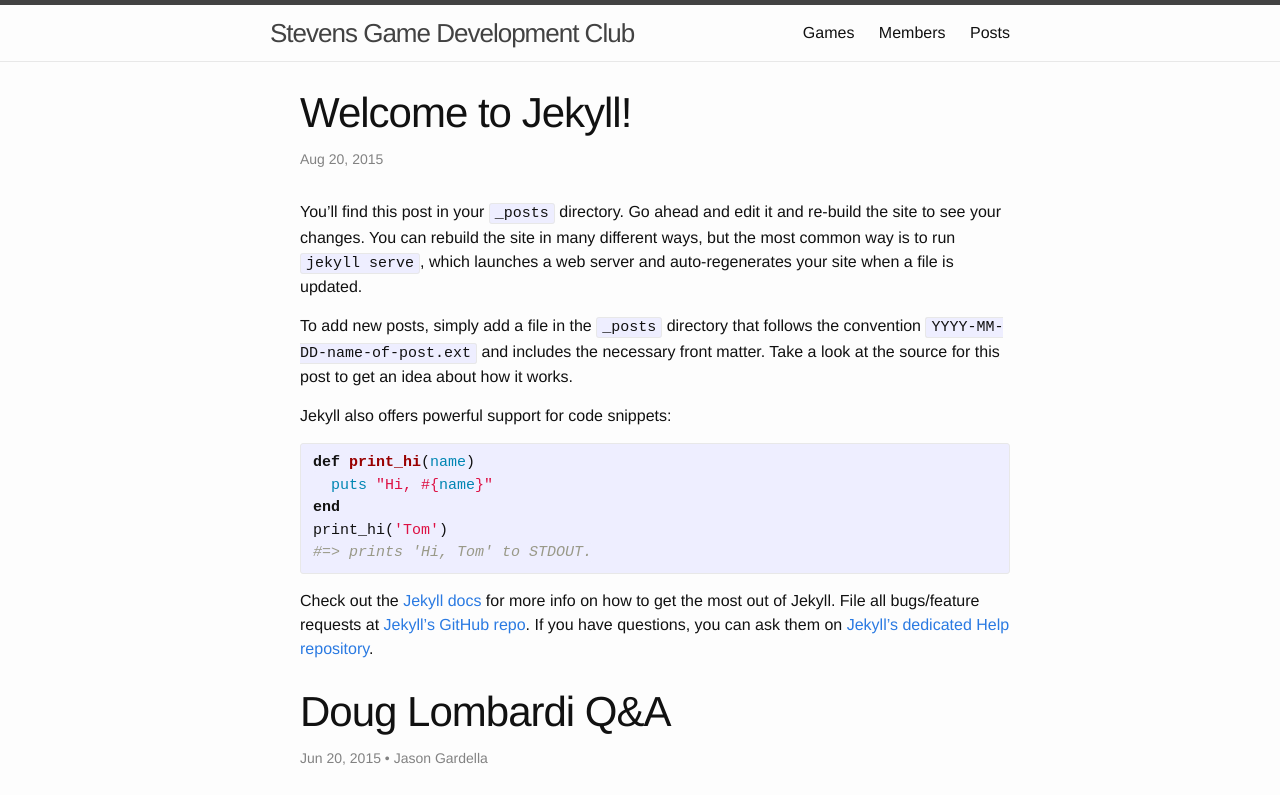
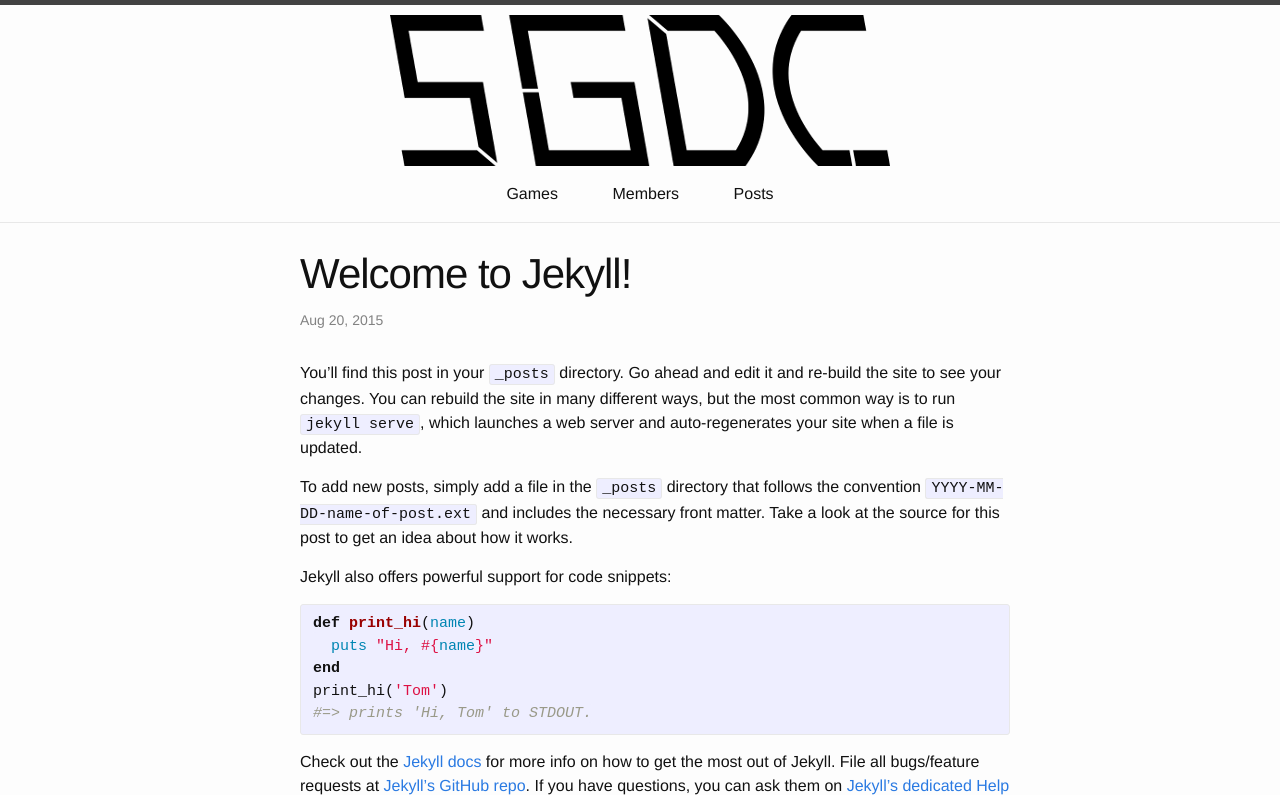
Before and after one commit to sgdc/sgdc.github.io, a Jekyll site: the page built from index.html, in a window 1280 px wide, cut to the strip 0-795 px from the top of the page. Built offline with Jekyll 4.4.1, drawn with Linux system fonts in a browser that asks for light colours.

Commit message:
Begin revamping site style.

```diff
--- a/_includes/header.html
+++ b/_includes/header.html
@@ -2,24 +2,16 @@
 
   <div class="wrapper">
 
-    <a class="site-title" href="{{ site.baseurl }}/">{{ site.title }}</a>
+    <a class="site-title" href="{{ site.baseurl }}/">
+      <img src="img/logo.png" alt="SGDC Logo">
+    </a>
 
     <nav class="site-nav">
-      <a href="#" class="menu-icon">
-        <svg viewBox="0 0 18 15">
-          <path fill="#424242" d="M18,1.484c0,0.82-0.665,1.484-1.484,1.484H1.484C0.665,2.969,0,2.304,0,1.484l0,0C0,0.665,0.665,0,1.484,0 h15.031C17.335,0,18,0.665,18,1.484L18,1.484z"/>
-          <path fill="#424242" d="M18,7.516C18,8.335,17.335,9,16.516,9H1.484C0.665,9,0,8.335,0,7.516l0,0c0-0.82,0.665-1.484,1.484-1.484 h15.031C17.335,6.031,18,6.696,18,7.516L18,7.516z"/>
-          <path fill="#424242" d="M18,13.516C18,14.335,17.335,15,16.516,15H1.484C0.665,15,0,14.335,0,13.516l0,0 c0-0.82,0.665-1.484,1.484-1.484h15.031C17.335,12.031,18,12.696,18,13.516L18,13.516z"/>
-        </svg>
-      </a>
-
-      <div class="trigger">
-        {% for page in site.pages %}
-          {% if page.title %}
-          <a class="page-link" href="{{ page.url | prepend: site.baseurl }}">{{ page.title }}</a>
-          {% endif %}
-        {% endfor %}
-      </div>
+      {% for page in site.pages %}
+        {% if page.title %}
+        <a class="page-link" href="{{ page.url | prepend: site.baseurl }}">{{ page.title }}</a>
+        {% endif %}
+      {% endfor %}
     </nav>
 
   </div>
--- a/_sass/_layout.scss
+++ b/_sass/_layout.scss
@@ -4,89 +4,33 @@
 .site-header {
     border-top: 5px solid $grey-color-dark;
     border-bottom: 1px solid $grey-color-light;
+    padding-top: 10px;
     min-height: 56px;
-
-    // Positioning context for the mobile navigation icon
-    position: relative;
 }
 
-.site-title {
-    font-size: 26px;
-    line-height: 56px;
-    letter-spacing: -1px;
-    margin-bottom: 0;
-    float: left;
-
-    &,
-    &:visited {
-        color: $grey-color-dark;
-    }
+.site-title > img {
+    margin: auto;
+    display: block;
 }
 
 .site-nav {
-    float: right;
+    display: block;
+    text-align: center;
     line-height: 56px;
 
-    .menu-icon {
-        display: none;
-    }
-
     .page-link {
+        display: inline-block;
         color: $text-color;
         line-height: $base-line-height;
 
         // Gaps between nav items, but not on the first one
         &:not(:first-child) {
-            margin-left: 20px;
+            margin-left: 50px;
         }
+
     }
 
-    @include media-query($on-palm) {
-        position: absolute;
-        top: 9px;
-        right: 30px;
-        background-color: $background-color;
-        border: 1px solid $grey-color-light;
-        border-radius: 5px;
-        text-align: right;
-
-        .menu-icon {
-            display: block;
-            float: right;
-            width: 36px;
-            height: 26px;
-            line-height: 0;
-            padding-top: 10px;
-            text-align: center;
-
-            > svg {
-                width: 18px;
-                height: 15px;
-
-                path {
-                    fill: $grey-color-dark;
-                }
-            }
-        }
-
-        .trigger {
-            clear: both;
-            display: none;
-        }
-
-        &:hover .trigger {
-            display: block;
-            padding-bottom: 5px;
-        }
-
-        .page-link {
-            display: block;
-            padding: 5px 10px;
-        }
-    }
 }
-
-
 
 /**
  * Site footer
```
Also changed, not shown: img/logo.png (added).
